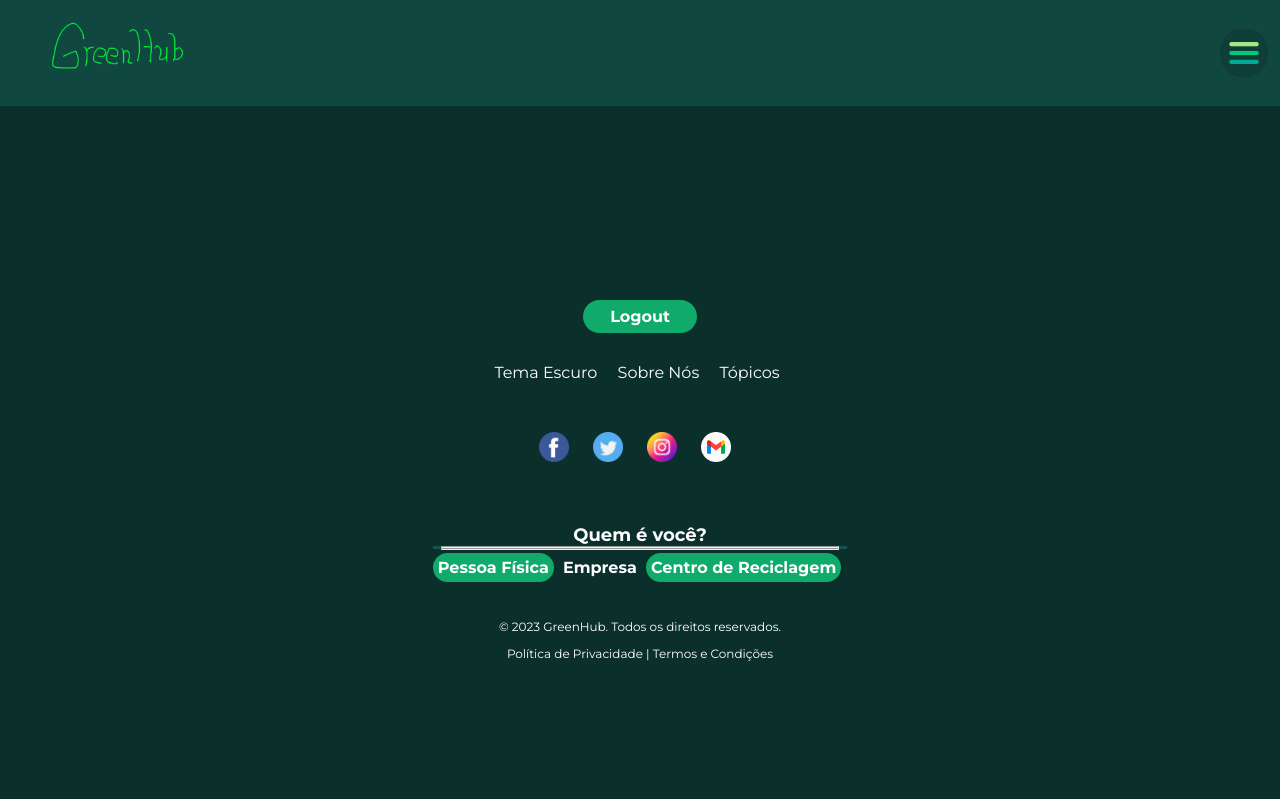
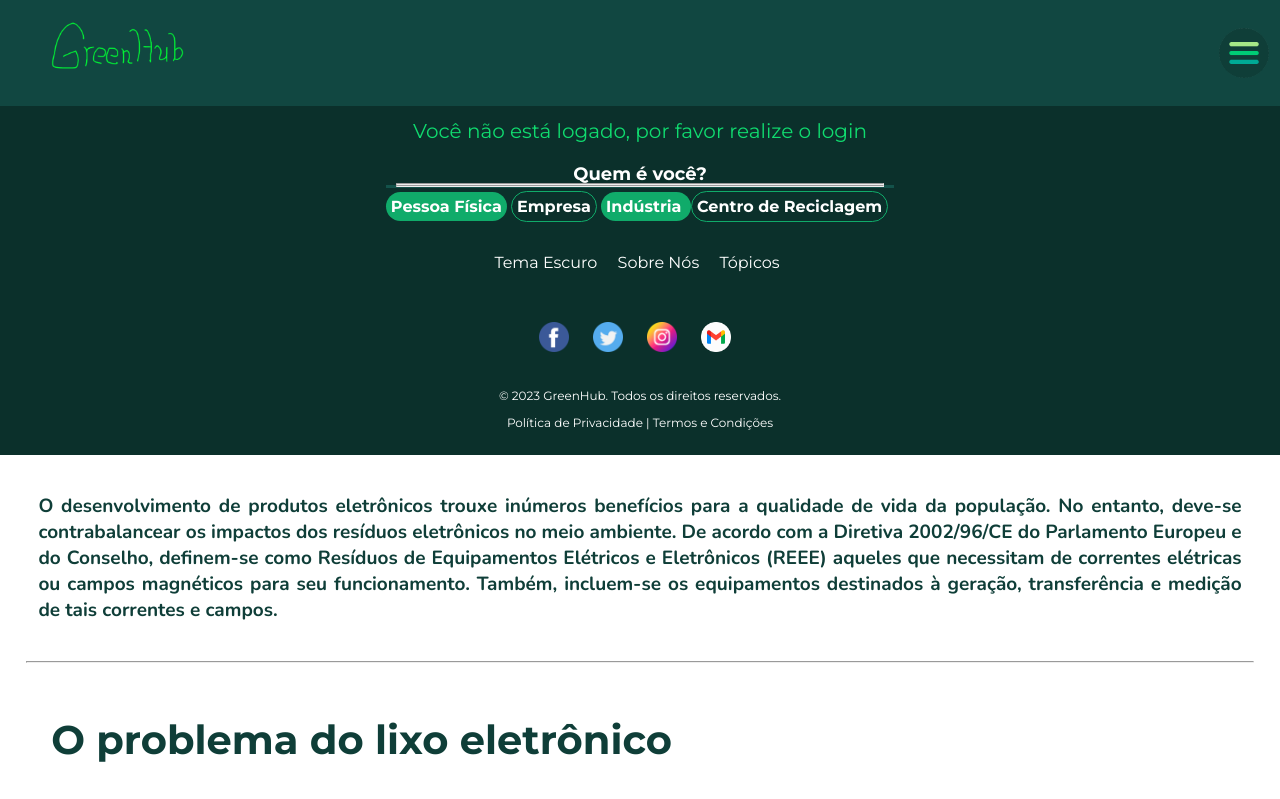
Before and after one commit to DerickHSantos/GreenHub, a website: page public/index.html in a window 1280 px wide. Both pictures are taken after a click on the picture 1244 px from the left and 53 px from the top of the page. Shown: the top 799 px of the page. Drawn offline with nearby package versions, Linux system fonts and the light colour scheme; no server answers.

Commit message:
v0.2.1 - Correção de bugs no mapa e adição de nome de usuário no menu lateral

```diff
--- a/public/index.html
+++ b/public/index.html
@@ -25,7 +25,23 @@
   </div>
 
     <div class="menu-list">
-      <a class="btnLogout2" onclick="logout()">Logout</a>
+      <div id="bemVindo">Você não está logado, por favor realize o login</div>
+      <div id="links">
+        <div class="links2">
+          <p>Quem é você?</p>
+          <hr class="hrTransparent">
+          <ul id="links2">
+            <hr class="hrTransparent">
+            <li>
+              <a class="btnLogin2" href="/login/pessoaFisica.html">Pessoa Física</a>
+              <a class="btnCadastre2" href="/login/empresa.html">Empresa</a>
+              <a class="btnLogin2" href="/login/industria.html">Indústria </a>
+              <a class="btnCadastre2" href="/login/centroReciclagem.html">Centro de Reciclagem</a>
+            </li>
+          </ul>
+        </div>
+      </div>
+        <a id="logout" class="btnLogout2" onclick="logout()">Logout</a>
 
         <div class="links2">
           <ul>
@@ -43,26 +59,12 @@
           </ul>
         </div>
 
-        <div class="links2">
-          <p>Quem é você?</p>
-          <hr class="hrTransparent">
-          <ul id="links2">
-            <hr class="hrTransparent">
-            <li>
-              <a class="btnLogin2" href="/login/pessoaFisica.html">Pessoa Física</a>
-              <a class="btnCadastre2" href="/login/empresa.html">Empresa</a>
-              <a class="btnLogin2" href="/login/centroReciclagem.html">Centro de Reciclagem</a>
-            </li>
-          </ul>
-        </div>
         <div class="legal2">
           <p>&copy; 2023 GreenHub. Todos os direitos reservados.</p>
           <p><a href="/politicatermo/politicatermo.html">Política de Privacidade</a> | <a href="/politicatermo/politicatermo.html">Termos e Condições</a></p>
         </div>
     </div>
-
   <!-- Falta deixar a imagem de bem-vindo bonitinha  -->
-  <div id="bemVindo"></div>
   <div class="containerImagemFundo1">
     <div class="overlayFundo">
       <div class="overlay-text">
--- a/public/mapa/script.js
+++ b/public/mapa/script.js
@@ -13,6 +13,7 @@ menuButton.addEventListener('click', function() {
     // Pegar o cep do usuário
     const usuario = response.data;
     const cepUsuario = usuario.cepUsuarios;
+    console.log("1")
 
     //inicia o mapa
     initMap(cepUsuario);
@@ -81,7 +82,7 @@ function addPontosColetaAoMapa(pontosColeta) {
       throw new Error('CEP não informado');
     }
 
-    const url = `https://maps.googleapis.com/maps/api/geocode/json?address=${cep}&key=AIzaSyBcvGFK7tDzC21apkaruZpGlMJgROyXphU `;
+    const url = `https://maps.googleapis.com/maps/api/geocode/json?address=${cep}&key=AIzaSyBcvGFK7tDzC21apkaruZpGlMJgROyXphU`;
 
     return axios.get(url)
 
--- a/public/script.js
+++ b/public/script.js
@@ -1,14 +1,18 @@
 
 axios.get('/usuario')
   .then(response => {
+    document.getElementById("logout").style.display = "flex";
+
     //Pegar o nome do usuário
     const usuario = response.data;
     const nomeUsuario = usuario.nomeUsuarios;
     document.getElementById("bemVindo").textContent = ("Seja bem-vind@ " + nomeUsuario + "!");
+    //document.getElementsByClassName("links2").style.display = "none";
+    document.getElementById("links").style.display = "none";
   })
   .catch(error => {
+    console.log(usuario);
     //Se ocorrer um erro na requisição, exibir mensagem que nao esta logado
-    document.getElementById("bemVindo").textContent = "Você não está logado, por favor realize o login";
   });
 
 
@@ -72,9 +76,9 @@ axios.get('/usuario')
   menuButton.addEventListener('click', function() {
     imgFundo.style.display = (imgFundo.style.display === 'none') ? 'block' : 'none';
     if(imgFundo.style.display === 'block'){
-      menuList.style.padding = 0;
+      menuList.style.padding = '0';
     }else if(imgFundo.style.display === 'none'){
-      menuList.style.padding = '3%';
+      menuList.style.padding = '1%';
     }
     menuList.classList.toggle('open');
   });
--- a/public/style.css
+++ b/public/style.css
@@ -621,6 +621,7 @@
   }
 
   .btnCadastre {
+
     padding: 10px 20px;
     color: #10ab6a;
     font-weight: 600;
@@ -690,7 +691,8 @@
   .menu-list {
     display: flex;
     flex-wrap: wrap;
-    justify-content:center;
+    /*justify-content:center;*/
+    justify-content: space-between;
     align-items: center;
     text-align: center;
     background-color: #0b302b;
@@ -699,10 +701,12 @@
     height: 0;
     overflow: hidden;
     transition: height 0.3s ease;
+    padding: -50%;
   }
 
   .menu-list.open {
-    height: 275px; /* Defina o valor apropriado para a altura do menu */
+    height: fit-content; /* Defina o valor apropriado para a altura do menu */
+    padding: -1%;
   }
 
   .menu-list li {
@@ -719,6 +723,12 @@
     cursor: pointer;
   }
 
+  #links2{
+    text-align: right;
+    color:#fff;
+    float: left;
+  }
+
   .links2 p{
     font-weight: 600;
     font-size: large;
@@ -732,8 +742,6 @@
     margin: 0;
     margin-bottom: 10px;
   }
-
-
 
   .links2 ul li {
     display: inline;
@@ -803,11 +811,12 @@
   }
 
   .btnCadastre2 {
+    border: 1px solid #10ab6a;
+    border-radius: 20px;
     /*padding: 10px 20px;*/
     color: #10ab6a;
     font-weight: 600;
     text-decoration: none;
-    border-radius: 5px;
     text-align: center;
     display: inline;
     text-decoration: underline;
@@ -831,6 +840,7 @@
   }
 
   .btnLogout2 {
+    display: none;
     padding: 7px 27px;
     margin: 10px 2%;
     background-color: #10ab6a;
@@ -838,22 +848,15 @@
     font-weight: 600;
     text-decoration: none;
     border-radius: 20px;
-    display:flex;
     justify-content: center;
     align-items: center;
     text-align: center;
     cursor: pointer;
-    display: inline;
   }
 
   .hrTransparent{
     color: transparent;
     margin-top: -2%;
-  }
-
-  #links2{
-    color:#fff;
-
   }
 
   /* Estilos para telas menores que 768px */
@@ -872,10 +875,6 @@
 
     .button2 {
       text-align: center;
-    }
-
-    .menu-list.open {
-      height: 675px; /* Defina o valor apropriado para a altura do menu */
     }
 
     #links2 li{
@@ -908,8 +907,8 @@
   }
 
 #bemVindo {
-  display:inline;
-  color: #FFB025;
+  display: inline;
+  color: #10db6f !important;
   font-size: 20px;
-  margin-bottom: -20px;
+  /*margin-bottom: -20px;*/
 }
```
Also changed, not shown: db.txt (+7 -5 lines), package.json (added, +9 -0 lines), public/mapa/mapa.html (+1 -1 lines), Changelog.txt, 1 other file.
